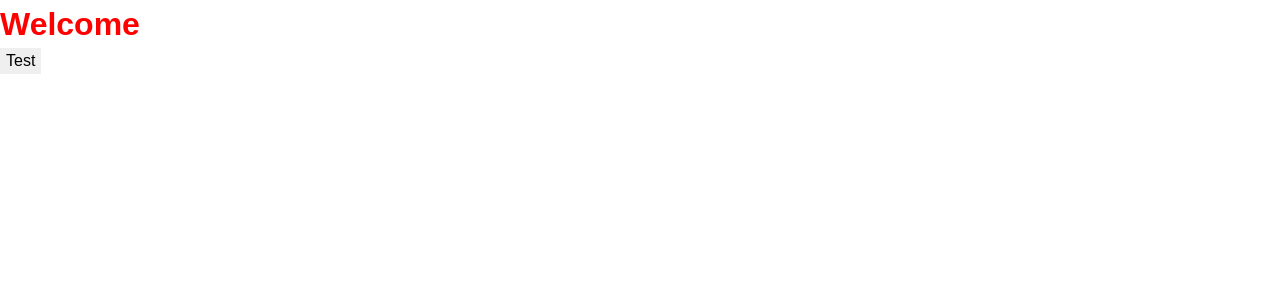
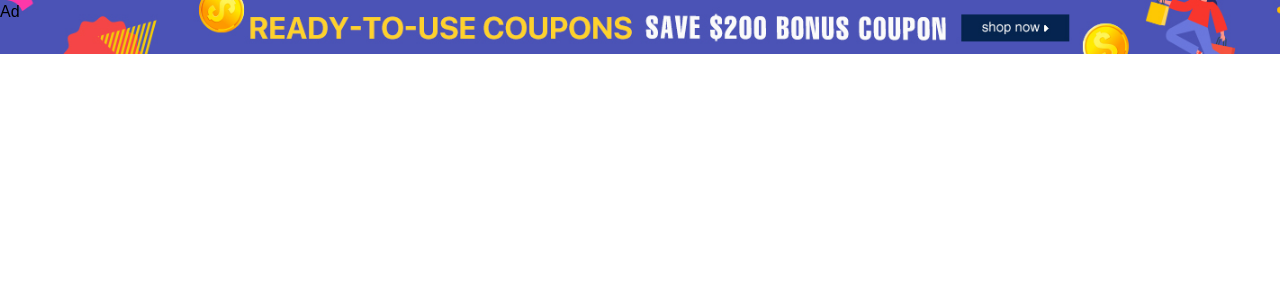
Before and after one commit to AjinathGhodake/shoppay, a Next.js app: page / in a window 1280 px wide. Shown: the top 300 px of the page. Built offline with nearby package versions, Linux system fonts and the light colour scheme.

Commit message:
created new components header added banner image

```diff
--- /dev/null
+++ b/components/header/Ad.tsx
@@ -0,0 +1,10 @@
+import Link from "next/link";
+import styles from "./styles.module.scss";
+
+export default function Ad() {
+    return (
+        <Link href="/browse">
+            <div className={styles.ad}>Ad</div>
+        </Link>
+    );
+}
--- /dev/null
+++ b/components/header/index.tsx
@@ -0,0 +1,5 @@
+import Ad from './Ad';
+import styles from './styles.module.scss';
+export default function Header() {
+  return <header className={styles.header}><Ad /></header>;
+}
--- /dev/null
+++ b/components/header/styles.module.scss
@@ -0,0 +1,13 @@
+.header {
+    height: 100%;
+}
+
+.ad {
+    height: 54px;
+    width: 100%;
+    background-image: url('../../public/images/ad.jpg');
+    background-size: cover;
+    background-repeat: no-repeat;
+    background-position: 50% 50%;
+
+}
--- a/pages/_app.tsx
+++ b/pages/_app.tsx
@@ -4,14 +4,21 @@ import { Provider } from 'react-redux';
 import store from '../store';
 import { PersistGate } from 'redux-persist/integration/react';
 import { persistStore } from 'redux-persist';
-
+import Head from 'next/head';
 
 let persistor = persistStore(store);
 export default function App({ Component, pageProps }: AppProps) {
-  return (<Provider store={store}>
-    <PersistGate loading={null} persistor={persistor}>
-      <Component {...pageProps} />
-    </PersistGate>
+  return (<>
+    <Head>
+      <title>Shoppay</title>
+      <meta name="description" content="Shoppay - online shopping what do you needs." />
+      <meta name="viewport" content="width=device-width, initial-scale=1" />
+      <link rel="icon" href="/favicon.ico" />
+    </Head>
+    <Provider store={store}>
+      <PersistGate loading={null} persistor={persistor}>
+        <Component {...pageProps} />
+      </PersistGate>
 
-  </Provider>);
+    </Provider></>);
 }
--- a/pages/index.tsx
+++ b/pages/index.tsx
@@ -1,19 +1,10 @@
-import Head from 'next/head'
-import styles from '../styles/Home.module.scss'
 
-
-
+import Header from '../components/header';
+import styles from '../styles/Home.module.scss';
 export default function Home() {
   return (
-    <div className={styles.container}>
-      <Head>
-        <title>Create Next App</title>
-        <meta name="description" content="Generated by create next app" />
-        <meta name="viewport" content="width=device-width, initial-scale=1" />
-        <link rel="icon" href="/favicon.ico" />
-      </Head>
-      <h1 className={styles.red}>Welcome</h1>
-      <button>Test</button>
+    <div >
+      <Header />
     </div>
-  )
+  );
 }
--- a/tsconfig.json
+++ b/tsconfig.json
@@ -1,6 +1,6 @@
 {
   "compilerOptions": {
-    "target": "esnext",
+    "target": "es5",
     "lib": ["dom", "dom.iterable", "esnext"],
     "allowJs": true,
     "skipLibCheck": true,
@@ -8,13 +8,13 @@
     "forceConsistentCasingInFileNames": true,
     "noEmit": true,
     "esModuleInterop": true,
-    "module": "commonjs",
+    "module": "esnext",
     "moduleResolution": "node",
     "resolveJsonModule": true,
     "isolatedModules": true,
     "jsx": "preserve",
     "incremental": true
   },
-  "include": ["next-env.d.ts", "**/*.ts", "**/*.tsx", "next.config.js"],
+  "include": ["next-env.d.ts", "**/*.ts", "**/*.tsx"],
   "exclude": ["node_modules"]
 }
```
Also changed, not shown: components/index.tsx (added), public/images/ad.jpg (added).
